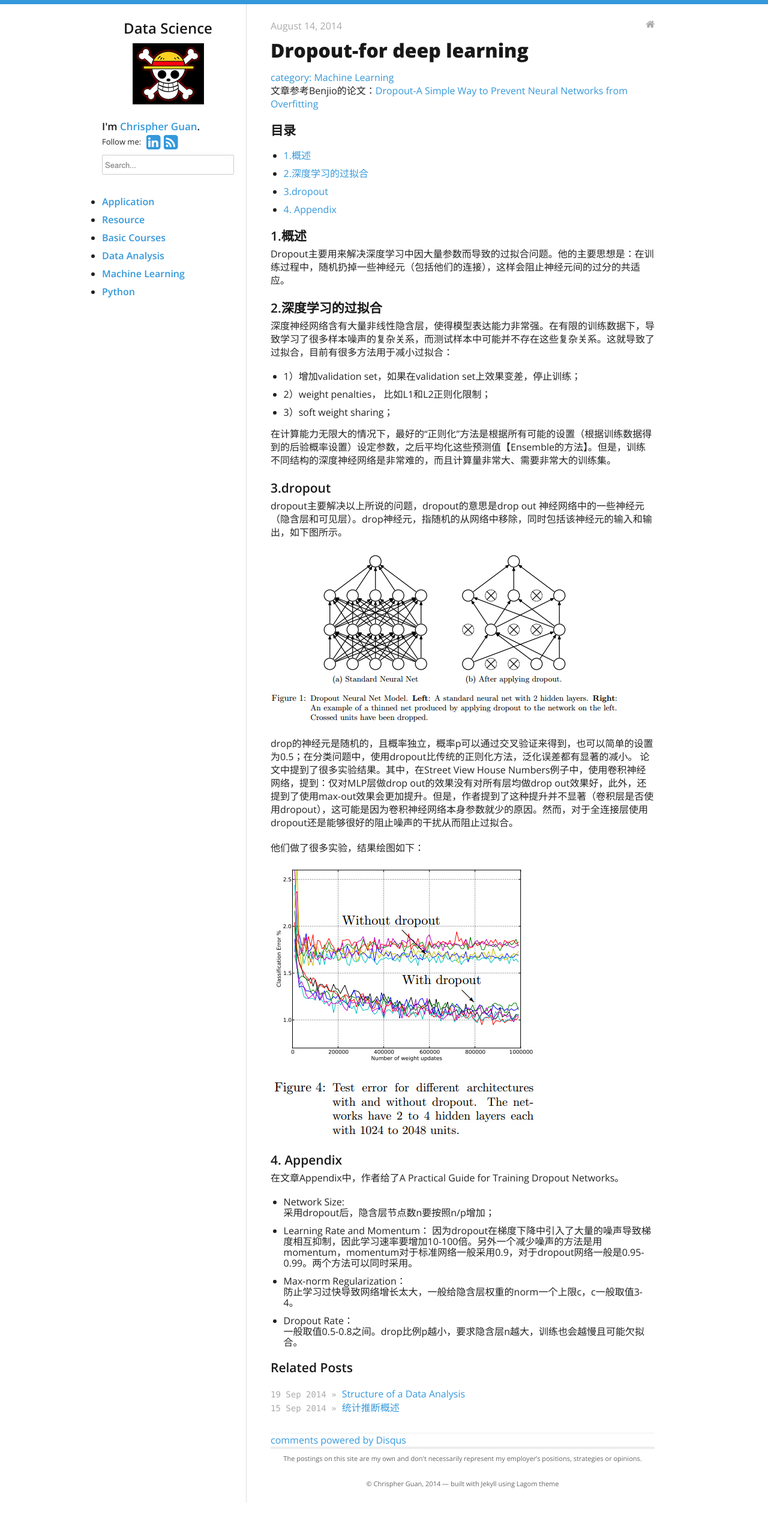
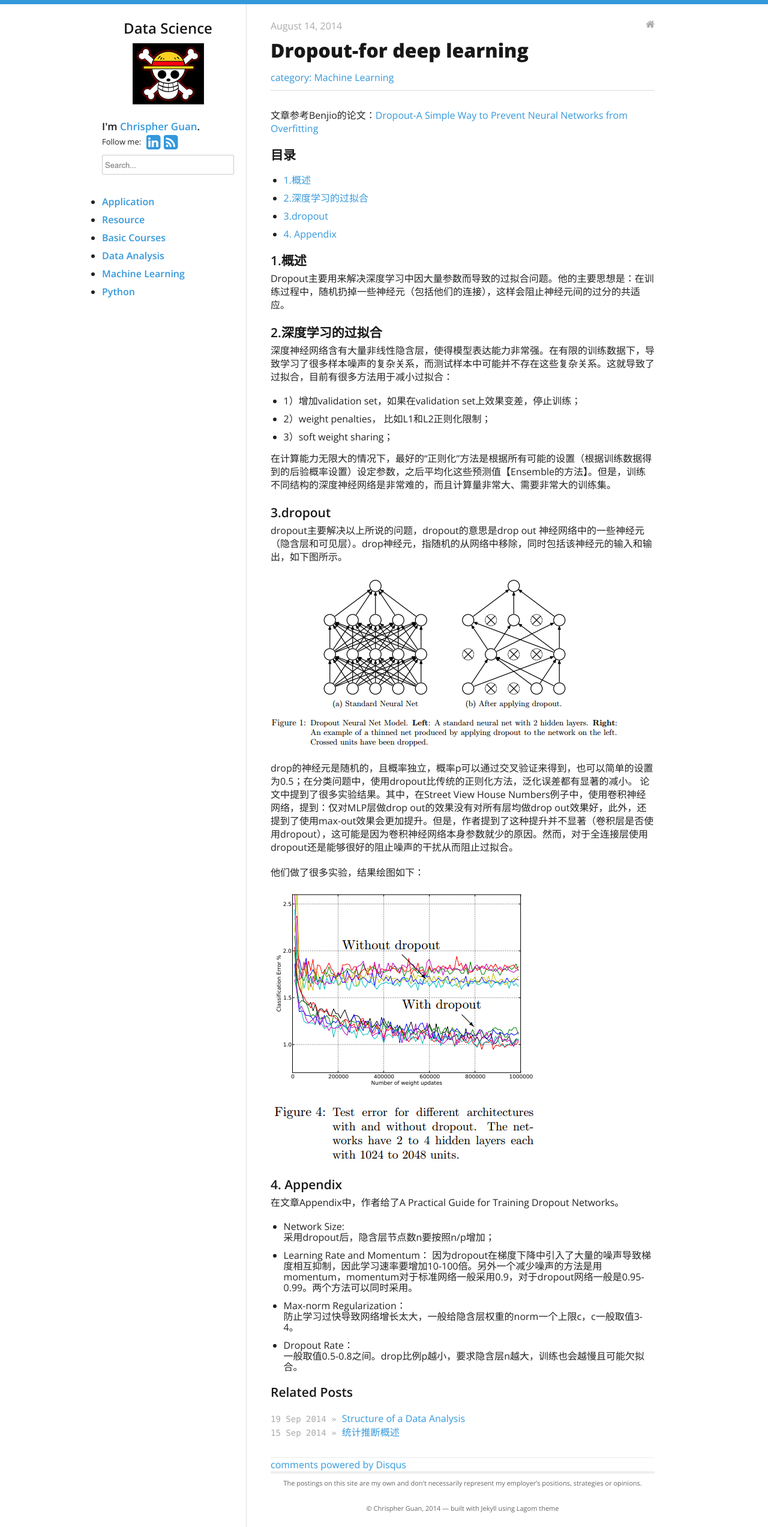
Before and after one commit to chrispher/chrispher.github.com, a Jekyll site: the page built from _posts/Machine Learning/2014-8-14-Dropout-for deep learning.md, in a window 1280 px wide. Shown: the whole page at 60% size. Built offline with Jekyll 4.4.1, drawn with Linux system fonts in a browser that asks for light colours; nearby versions of some CDN libraries; comment, search, counter and statistics services are not loaded; before the commit the page ends 2504 px from its top, so only the background shows below that.

Commit message:
change the style

```diff
--- a/_includes/sidebar.html
+++ b/_includes/sidebar.html
@@ -55,7 +55,6 @@
     </script>
 
   </body>
-  <div class="well">
   <div class="row">
     <div class="col-lg-6">
       <ul class="list-unstyled">
@@ -92,7 +91,6 @@
       </ul>
     </div>
   </div>
-  </div>
 <!--   <div class="well">
     <h4>
       站内Google
--- a/_layouts/post.html
+++ b/_layouts/post.html
@@ -12,6 +12,7 @@
 <h1 class="title">{{ page.title }}</h1>
 
 <a href="/categories.html# {{page.category}} "> category: {{page.category}} </a>
+<hr/>
 
 <div id="post">
   {{ content }}
```
Lines whose indentation alone changed are shown as unchanged.
